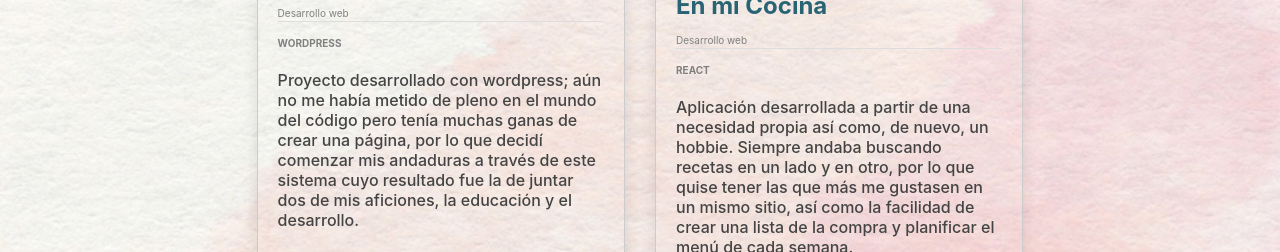
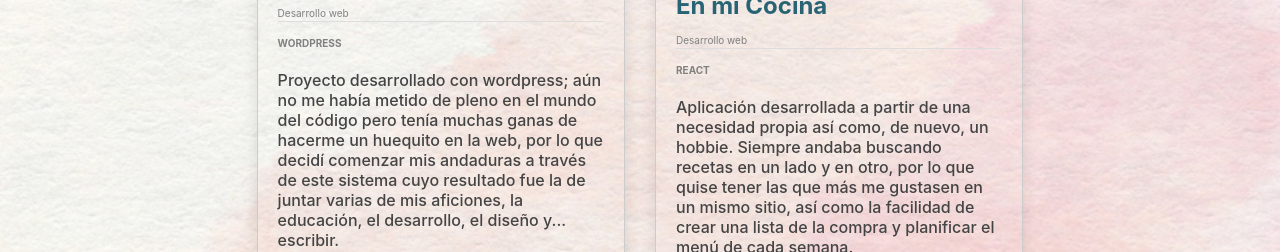
Before and after one commit to beapdp/Portfolio, a React (Create React App) app: page /portafolio in a window 1280 px wide. Shown: the part 700-952 px from the top of the page. Built offline with nearby package versions, Linux system fonts and the light colour scheme.

Commit message:
especificar mejor ladescripcion de un proyecto

```diff
--- a/src/data/trabajos.js
+++ b/src/data/trabajos.js
@@ -5,7 +5,7 @@ export const trabajos =[
         "url":"www.pequeñetes.com",
         "tecnologías": "WORDPRESS",
         "categorias": "Desarrollo web",
-        "description": "Proyecto desarrollado con wordpress; aún no me había metido de pleno en el mundo del código pero tenía muchas ganas de crear una página, por lo que decidí comenzar mis andaduras a través de este sistema cuyo resultado fue la de juntar dos de mis aficiones, la educación y el desarrollo."
+        "description": "Proyecto desarrollado con wordpress; aún no me había metido de pleno en el mundo del código pero tenía muchas ganas de hacerme un huequito en la web, por lo que decidí comenzar mis andaduras a través de este sistema cuyo resultado fue la de juntar varias de mis aficiones, la educación, el desarrollo, el diseño y... escribir."
     },
     {
         "id":"micocinaweb",
```
